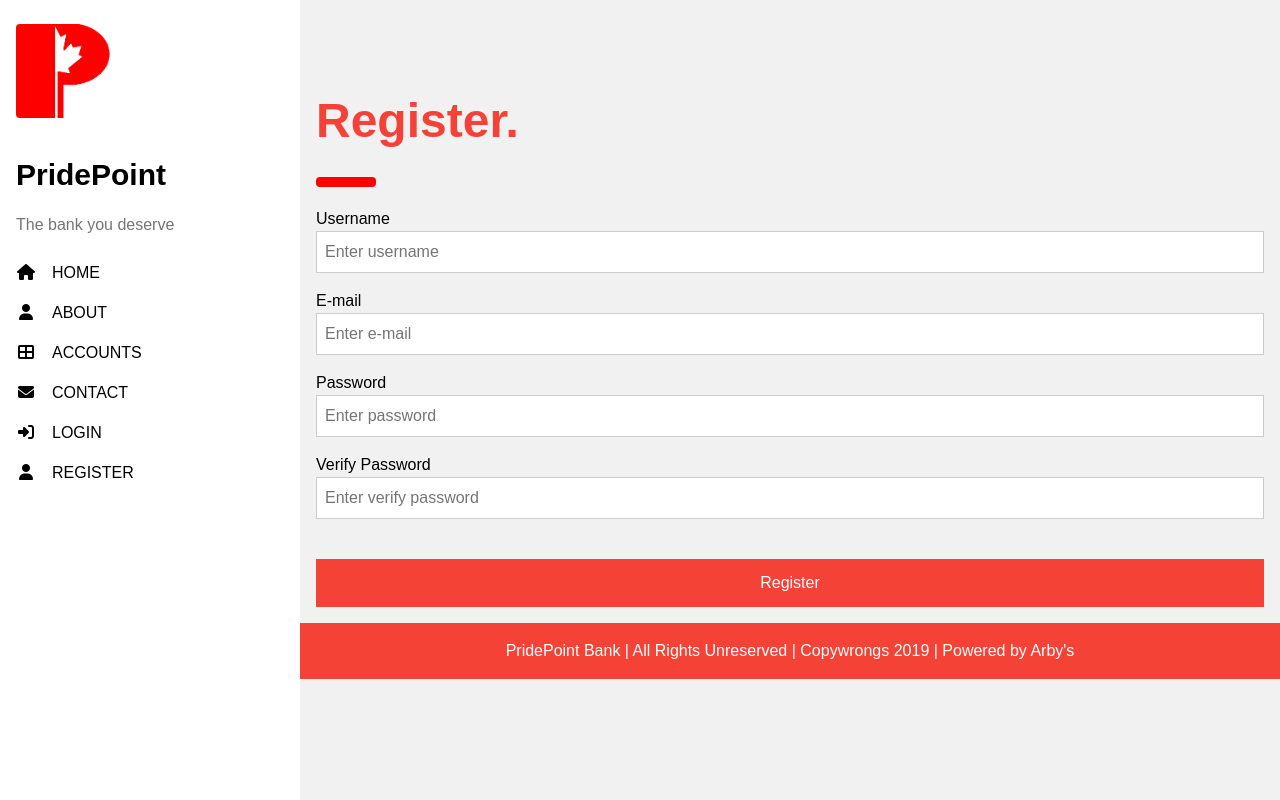
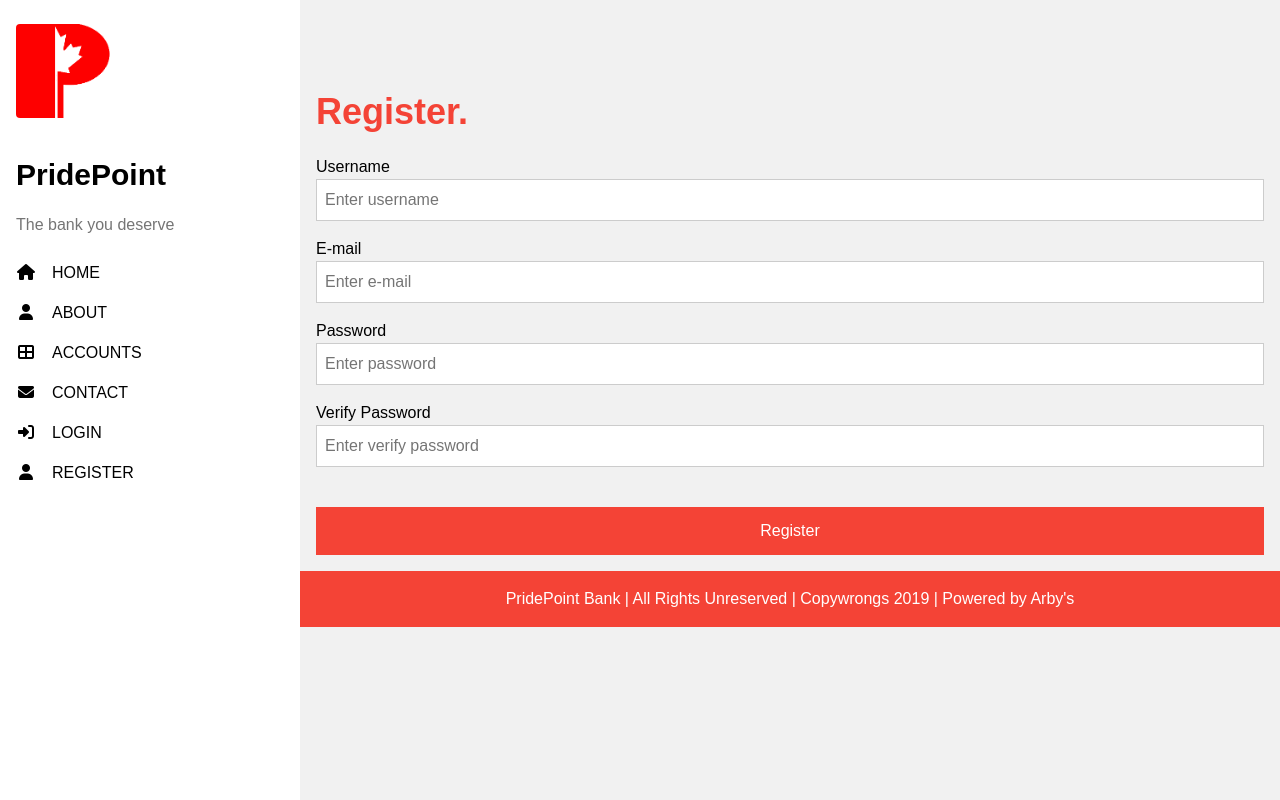
Before and after one commit to dilawar07/ppb, a PHP site: page /register.php in a window 1280 px wide. Run offline with PHP 8.4, Linux system fonts and the light colour scheme; a stand-in replaces the project's code that opens the database connection; some libraries are stand-ins or nearby versions.

Commit message:
heading text reduced

```diff
--- a/register.php
+++ b/register.php
@@ -25,8 +25,7 @@
 ?>
 
 <div class="w3-container" id="contact" style="margin-top:75px">
-	<h1 class="w3-xxxlarge w3-text-red"><b>Register.</b></h1>
-	<hr style="width:50px;border:5px solid red" class="w3-round">
+	<h1 class="w3-xxlarge w3-text-red"><b>Register.</b></h1>
 
 	<form name="form1" method="post" action="register.php">
 		<div class="w3-section">
```
